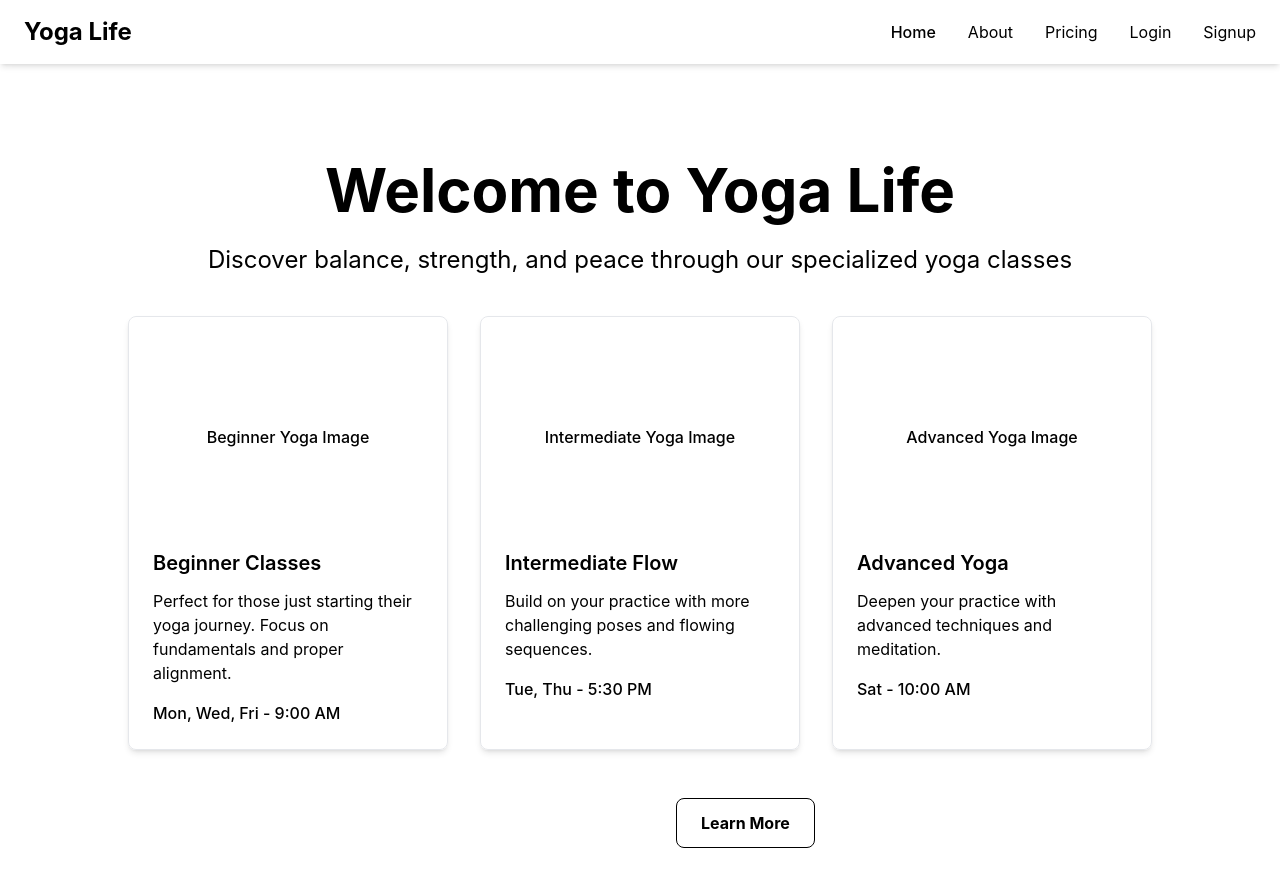
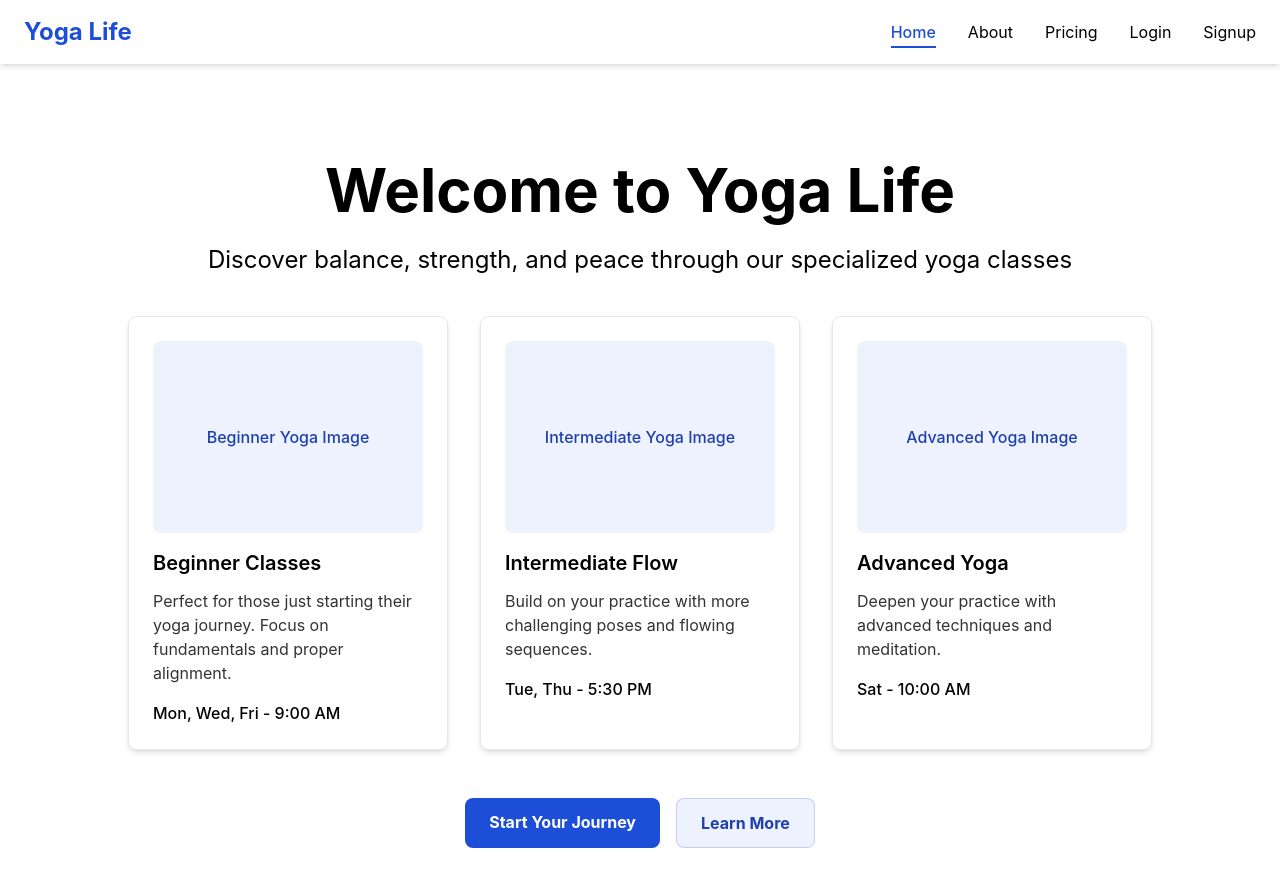
Before and after one commit to vanshsafe-site/yogalife, a Next.js app: page / in a window 1280 px wide. Shown: the top 886 px of the page. Built offline with nearby package versions, Linux system fonts and the light colour scheme.

Commit message:
Fix date handling in dashboard to prevent Invalid time value error

```diff
--- a/src/app/globals.css
+++ b/src/app/globals.css
@@ -14,127 +14,76 @@
   --font-family: 'Inter', sans-serif;
 }
 
-/* Override dark mode completely */
+@theme inline {
+  --color-background: var(--background);
+  --color-foreground: var(--foreground);
+  --color-muted-foreground: var(--muted-foreground);
+  --color-primary: var(--primary);
+  --color-primary-foreground: var(--primary-foreground);
+  --color-accent: var(--accent);
+  --color-accent-foreground: var(--accent-foreground);
+  --color-card: var(--card);
+  --color-card-foreground: var(--card-foreground);
+  --font-sans: var(--font-geist-sans);
+  --font-mono: var(--font-geist-mono);
+}
+
 @media (prefers-color-scheme: dark) {
   :root {
-    --background: #ffffff;
-    --foreground: #000000;
-    --muted-foreground: #333333;
-    --primary: #1d4ed8;
+    --background: #0a0a0a;
+    --foreground: #ededed;
+    --muted-foreground: #a3a3a3;
+    --primary: #3b82f6;
     --primary-foreground: #ffffff;
-    --accent: #eef2ff;
-    --accent-foreground: #1e40af;
-    --card: #ffffff;
-    --card-foreground: #000000;
+    --accent: #1e293b;
+    --accent-foreground: #93c5fd;
+    --card: #1a1a1a;
+    --card-foreground: #e5e5e5;
   }
 }
 
-/* Force white background and black text everywhere */
-html, body {
-  background-color: #ffffff !important;
-  color: #000000 !important;
+body {
+  background: var(--background);
+  color: var(--foreground);
   font-family: var(--font-family), Arial, Helvetica, sans-serif;
 }
 
-/* Ensure all text is black by default */
-* {
+/* Ensure all text on white/light backgrounds is black */
+input,
+textarea,
+select,
+.input,
+.textarea,
+.select {
   color: #000000;
 }
 
-/* Elements that should always have white text (buttons, etc.) */
-.bg-blue-600,
-.bg-blue-700,
-.bg-blue-800,
-.bg-blue-900,
-.bg-red-600,
-.bg-red-700,
-.bg-red-800,
-.bg-red-900,
-.bg-green-600,
-.bg-green-700,
-.bg-green-800,
-.bg-green-900,
-.bg-purple-600,
-.bg-purple-700,
-.bg-purple-800,
-.bg-purple-900,
-.bg-gray-700,
-.bg-gray-800,
-.bg-gray-900,
-.bg-primary {
-  color: #ffffff !important;
+/* Force black text on white form elements */
+input[type="text"],
+input[type="email"],
+input[type="password"],
+input[type="number"],
+input[type="tel"],
+input[type="date"],
+textarea,
+select {
+  color: #000000 !important;
+  background-color: #ffffff;
 }
 
-/* Force buttons with dark backgrounds to have white text */
-button.bg-blue-600,
-button.bg-blue-700,
-button.bg-blue-800,
-button.bg-red-600,
-button.bg-red-700,
-button.bg-green-600,
-button.bg-green-700,
-button.bg-purple-600,
-button.bg-purple-700,
-button.bg-gray-700,
-button.bg-gray-800,
-button.bg-gray-900,
-button.bg-primary,
-.btn-primary,
-.btn-danger,
-.btn-success {
-  color: #ffffff !important;
+/* Ensure text in cards/containers with white backgrounds is black */
+.bg-white *:not([class*="bg-"]):not(button):not(.btn):not([class*="text-"]) {
+  color: #000000;
 }
 
-/* Make sure dark text shows on light containers */
-.bg-white,
-.bg-gray-50,
-.bg-gray-100,
-.bg-blue-50,
-.bg-green-50,
-.bg-yellow-50,
-.bg-purple-50 {
-  color: #000000 !important;
-}
-
-/* Override all card backgrounds to white with black text */
+/* Force black text in specific common components with white backgrounds */
 .card,
 .container,
 .content,
 [class*="paper"],
 [class*="surface"],
 [class*="panel"] {
-  background-color: #ffffff !important;
-  color: #000000 !important;
-}
-
-/* Ensure form elements have appropriate contrast */
-input,
-textarea,
-select,
-.input,
-.textarea,
-.select {
-  color: #000000 !important;
-  background-color: #ffffff !important;
-}
-
-/* Table styling for better visibility */
-table {
-  color: #000000 !important;
-}
-
-table th {
-  color: #000000 !important;
-  font-weight: 600;
-}
-
-table td {
-  color: #000000 !important;
-}
-
-/* Ensure headers are always black */
-h1, h2, h3, h4, h5, h6 {
-  color: #000000 !important;
+  color: #000000;
 }
 
 /* Animation keyframes */
@@ -284,6 +233,25 @@ form select {
   font-weight: 500;
 }
 
+/* Table styling for better visibility */
+table {
+  color: #000000;
+}
+
+table th {
+  color: #000000;
+  font-weight: 600;
+}
+
+table td {
+  color: #000000;
+}
+
+/* List styling */
+ul, ol {
+  color: #000000;
+}
+
 /* Dashboard elements */
 .dashboard-card,
 .stats-card,
@@ -302,3 +270,8 @@ button.bg-gray-200,
 [class*="btn-outline"] {
   color: #000000 !important;
 }
+
+/* Ensure headers are always clearly visible */
+h1, h2, h3, h4, h5, h6 {
+  color: #000000;
+}
```
